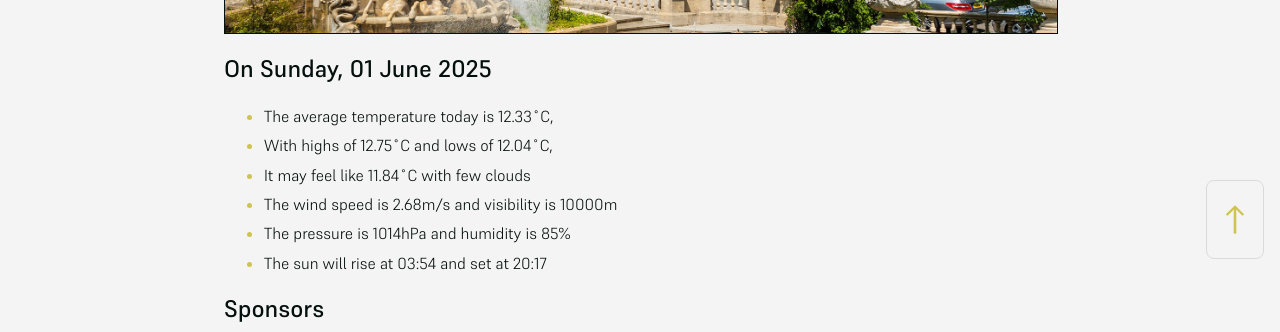
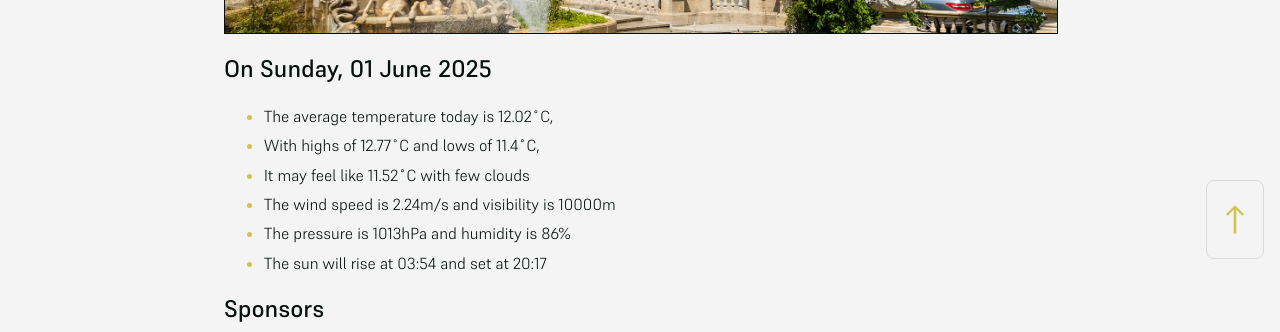
Before and after one commit to mat-0/cheltenham-open-data, a Jekyll site: the page built from index.md, in a window 1280 px wide. Shown: the part 625-957 px from the top of the page. Built offline with Jekyll 4.4.1, drawn with Linux system fonts in a browser that asks for light colours.

Commit message:
Updated 2025-06-01 03:26:09

```diff
--- a/index.md
+++ b/index.md
@@ -10,11 +10,11 @@ seo: Menu
 <!-- weather_marker starts -->
 ## On Sunday, 01 June 2025
 
-- The average temperature today is 12.33˚C,
-- With highs of 12.75˚C and lows of 12.04˚C,
-- It may feel like 11.84˚C with few clouds
-- The wind speed is 2.68m/s and visibility is 10000m
-- The pressure is 1014hPa and humidity is 85%
+- The average temperature today is 12.02˚C,
+- With highs of 12.77˚C and lows of 11.4˚C,
+- It may feel like 11.52˚C with few clouds
+- The wind speed is 2.24m/s and visibility is 10000m
+- The pressure is 1013hPa and humidity is 86%
 - The sun will rise at 03:54 and set at 20:17
 
 <!-- weather_marker ends -->
```
Also changed, not shown: _data/flood.json (+5 -27 lines), _pages/news.md (+1 -1 lines).
